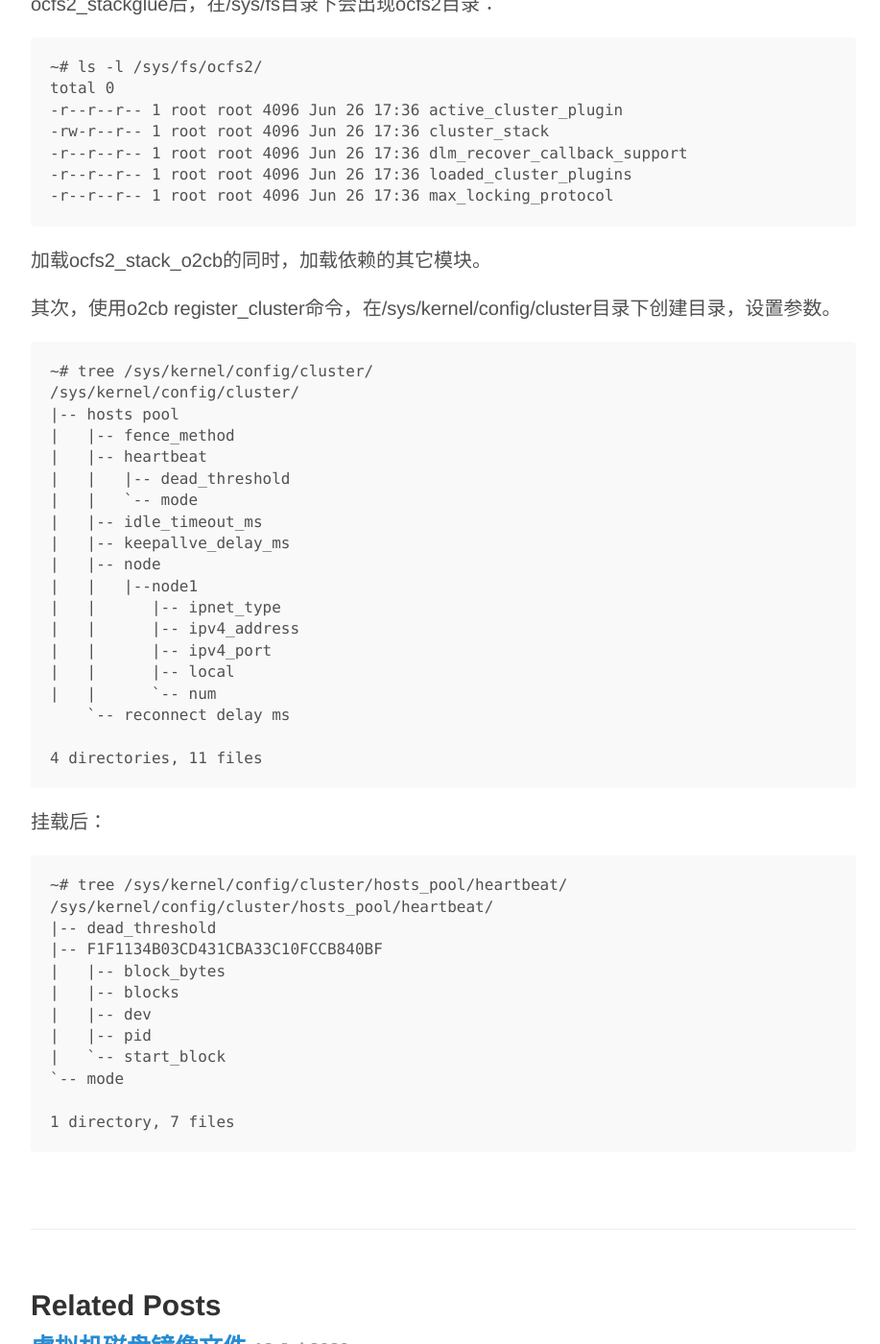
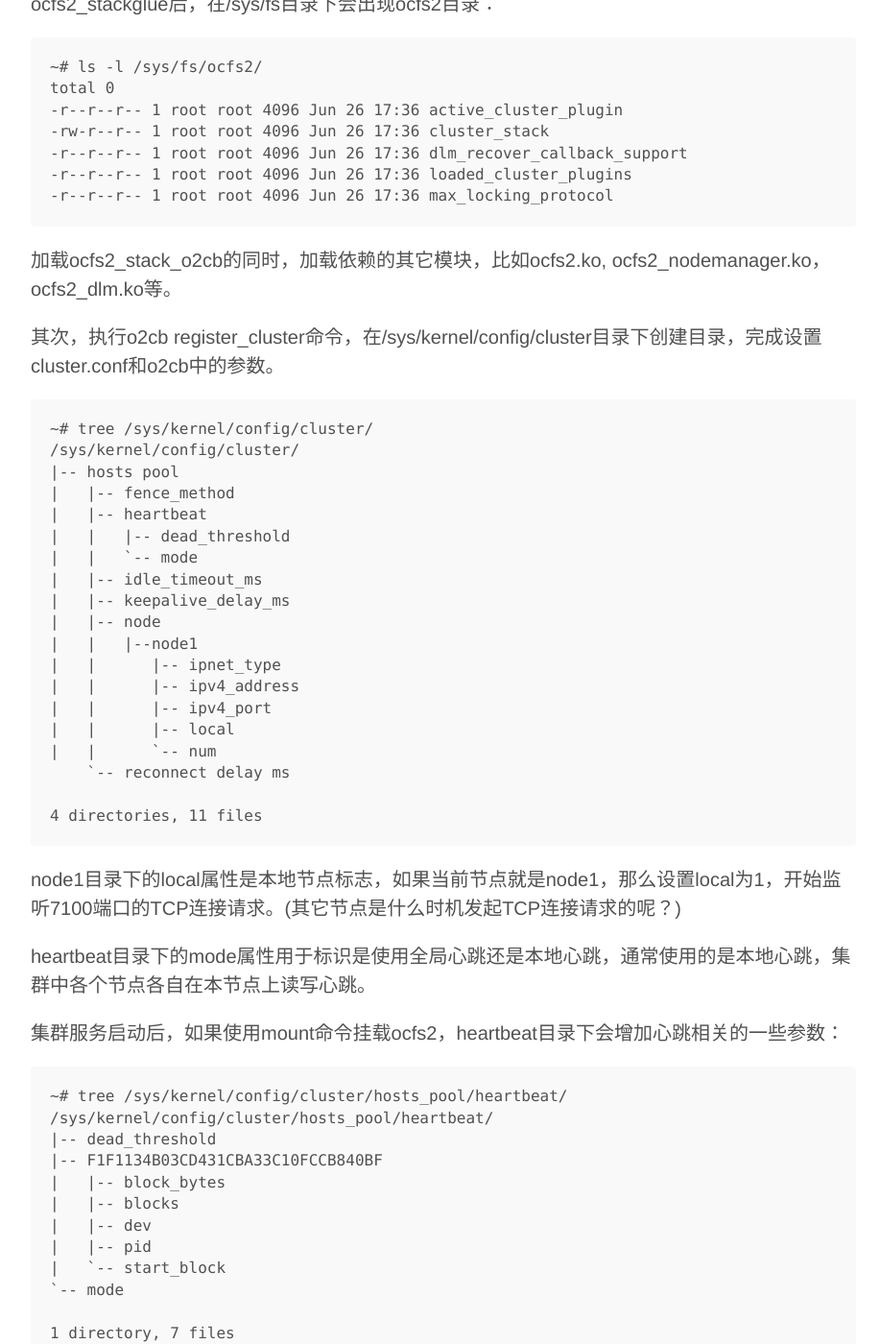
Before and after one commit to bupt075225/bupt075225.github.io, a Jekyll site: the page built from _posts/2020-05-16-OCFS2集群服务.md, in a window 1280 px wide and 1400 px high, scrolled down 2081 px. Shown: the whole window at 96% size, without its empty margins (178-1095 px from the left). Built offline with Jekyll 4.4.1, drawn with Linux system fonts in a browser that asks for light colours; our own code applies the rules of GitHub Pages for plain Markdown files; a script that is not in the unit is left out; some of the changed text lies outside the part shown.

Commit message:
update 2020-05-16-OCFS2集群服务.md
Signed-off-by: LIU CHONG <liuchong.9@gmail.com>

```diff
--- a/_posts/2020-05-16-OCFS2集群服务.md
+++ b/_posts/2020-05-16-OCFS2集群服务.md
@@ -1,6 +1,6 @@
->OCFS2集群文件系统是如何初始化并提供服务的呢？实现核心功能的内核模块是在什么时机开始运行？
+>OCFS2集群文件系统是如何初始化并开始提供服务的呢？实现核心功能的内核模块是在什么时机开始运行？
 
-集群内每个运行OCFS2软件的节点上，都需要启动O2CB服务，它实现集群配置参数的初始化，当用户执行文件系统挂载时，本地节点就加入集群（当多个LUN挂载时，每次都要加入集群吗？）。
+集群内每个运行OCFS2软件的节点上，都需要启动O2CB服务，它实现集群配置参数的初始化，当用户执行文件系统挂载时，本地节点才加入集群（当多个LUN挂载时，每次都要加入集群吗？）。
 
 ### OCFS2集群配置文件
 
@@ -64,7 +64,7 @@ o2cb配置集群运行参数，如下所示：
 
 o2cb.ini是O2CB服务启动脚本，该脚本的核心功能是加载内核模块，通过configfs接口将集群配置信息设置到内核模块中。
 
-首先，依次加载ocfs2\_stackglue，ocfs2\_stack\_o2cb，ocfs2\_dlmfs三个内核模块，加载ocfs2_stackglue后，在/sys/fs目录下会出现ocfs2目录：
+首先，依次加载ocfs2_stackglue，ocfs2_stack_o2cb，ocfs2_dlmfs三个内核模块，加载ocfs2_stackglue后，在/sys/fs目录下会出现ocfs2目录：
 
     ~# ls -l /sys/fs/ocfs2/
     total 0
@@ -74,9 +74,9 @@ o2cb.ini是O2CB服务启动脚本，该脚本的核心功能是加载内核模
     -r--r--r-- 1 root root 4096 Jun 26 17:36 loaded_cluster_plugins
     -r--r--r-- 1 root root 4096 Jun 26 17:36 max_locking_protocol
 
-加载ocfs2\_stack\_o2cb的同时，加载依赖的其它模块。
+加载ocfs2_stack_o2cb的同时，加载依赖的其它模块，比如ocfs2.ko, ocfs2_nodemanager.ko，ocfs2_dlm.ko等。
 
-其次，使用o2cb register_cluster命令，在/sys/kernel/config/cluster目录下创建目录，设置参数。
+其次，执行o2cb register_cluster命令，在/sys/kernel/config/cluster目录下创建目录，完成设置cluster.conf和o2cb中的参数。
 
     ~# tree /sys/kernel/config/cluster/
     /sys/kernel/config/cluster/
@@ -86,7 +86,7 @@ o2cb.ini是O2CB服务启动脚本，该脚本的核心功能是加载内核模
     |   |   |-- dead_threshold
     |   |   `-- mode
     |   |-- idle_timeout_ms
-    |   |-- keepallve_delay_ms
+    |   |-- keepalive_delay_ms
     |   |-- node
     |   |   |--node1
     |   |      |-- ipnet_type
@@ -98,7 +98,11 @@ o2cb.ini是O2CB服务启动脚本，该脚本的核心功能是加载内核模
 
     4 directories, 11 files
 
-挂载后：
+node1目录下的local属性是本地节点标志，如果当前节点就是node1，那么设置local为1，开始监听7100端口的TCP连接请求。(其它节点是什么时机发起TCP连接请求的呢？)
+
+heartbeat目录下的mode属性用于标识是使用全局心跳还是本地心跳，通常使用的是本地心跳，集群中各个节点各自在本节点上读写心跳。
+
+集群服务启动后，如果使用mount命令挂载ocfs2，heartbeat目录下会增加心跳相关的一些参数：
 
     ~# tree /sys/kernel/config/cluster/hosts_pool/heartbeat/
     /sys/kernel/config/cluster/hosts_pool/heartbeat/
@@ -112,3 +116,11 @@ o2cb.ini是O2CB服务启动脚本，该脚本的核心功能是加载内核模
     `-- mode
 
     1 directory, 7 files
+
+F1F1134B03CD431CBA33C10FCCB840BF是文件系统的UUID
+
+block_bytes是磁盘扇区大小，通常是512字节
+
+start_block是心跳区域起始LBA地址
+
+blocks是心跳区域长度，它是以ocfs2的block为单位，比如指定心跳区域长度是一个cluster，这里的blocks就是1 * cluster_size / block_size，但最大不能超过255。
```
